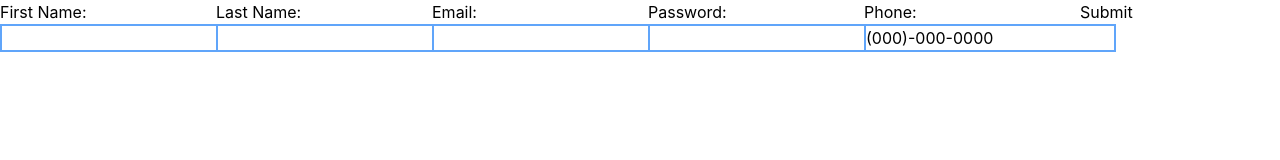
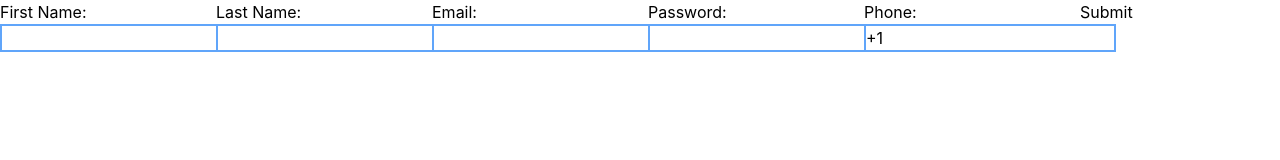
Before and after one commit to AdrianRRojo/authtemplate, a React (Create React App) app: page / in a window 1280 px wide. Shown: the top 160 px of the page. Built offline with nearby package versions, Linux system fonts and the light colour scheme.

Commit message:
Phone number Regex

```diff
--- a/src/components/login.tsx
+++ b/src/components/login.tsx
@@ -1,4 +1,4 @@
-import { useEffect,useState} from "react";
+import { useEffect,useState } from "react";
 import { Register } from "../controllers/registerController";
 
 export interface FormData {
@@ -7,51 +7,135 @@ export interface FormData {
   email: string;
   password: string;
   phone: string;
+}
 
+export default function Login() {
+  const [formData, setFormData] = useState<FormData>({
+    fname: "",
+    lname: "",
+    email: "",
+    password: "",
+    phone: "",
+  });
+
+  const [phone,setPhone] = useState("+1 ");
+  useEffect(() => {
+    console.log(formData.phone);
+  }, [formData.phone]);
+  const handleSubmit = async (event: React.FormEvent) => {
+    event.preventDefault();
+
+    try {
+        setFormData((prevData) => ({
+            ...prevData, phone
+          }));
+      await Register(formData);
+    } catch (error) {
+      console.log("Error", error);
+    }
+  };
+  const formatThePhoneNumber = (
+    value: string,
+    onChange: (phoneNumber: string) => void
+  ) => {
+    // Remove non-digit characters except the '+' symbol
+    const cleanedValue = value.replace(/\D/g, "");
+
+    let formattedValue = "+1";
+
+    if (cleanedValue.length > 1) {
+
+      if (cleanedValue.length > 1) {
+        formattedValue += ` (${cleanedValue.slice(1, 4)})`;
+      }
+
+      if (cleanedValue.length > 4) {
+        formattedValue += ` ${cleanedValue.slice(4, 7)}`;
       }
 
 
-export default function Login(){
-    const [formData, setFormData] = useState<FormData>({
-        fname: '',
-        lname: '',
-        email: '',
-        password: '',
-        phone: "(000)-000-0000",
-    })
-
-    const handleSubmit = async (event: React.FormEvent) => {
-        event.preventDefault();
-
-        try{
-            await Register(formData);
-        }catch(error){
-            console.log('Error', error);
+      if (cleanedValue.length > 7) {
+        formattedValue += `-${cleanedValue.slice(7, 11)}`;
       }
     }
 
-    const handleInputChange = (event: React.ChangeEvent<HTMLInputElement>) => {
-        const {name, value} = event.target;
-        setFormData((prevData) => ({...prevData, [name]: value}))
+
+    if (cleanedValue.length <= 1) {
+      formattedValue = "+1";
     }
 
-    return(
+
+    setPhone(formattedValue);
+    onChange(formattedValue);
+    // <input type="hidden" name="phone" value={phone} onChange={handleInputChange} hidden/>
+
+  };
+
+  const handleInputChange = (event: React.ChangeEvent<HTMLInputElement>) => {
+    const { name, value } = event.target;
+    setFormData((prevData) => ({ ...prevData, [name]: value }));
+  };
+
+  return (
     <div className="columns-6">
-            <form onSubmit={handleSubmit} >
-                <label htmlFor="fname" className="">First Name: </label>
-                <input id="fname" type="text" name="fname" className="border-2 border-blue-400" onChange={handleInputChange} value={formData.fname} required/>
+      <form onSubmit={handleSubmit}>
+        <label htmlFor="fname" className="">
+          First Name:{" "}
+        </label>
+        <input
+          id="fname"
+          type="text"
+          name="fname"
+          className="border-2 border-blue-400"
+          onChange={handleInputChange}
+          value={formData.fname}
+          required
+        />
 
         <label htmlFor="lname"> Last Name: </label>
-                <input id="lname" type="text" name="lname" className="border-2 border-blue-400" onChange={handleInputChange} value={formData.lname} required/>
+        <input
+          id="lname"
+          type="text"
+          name="lname"
+          className="border-2 border-blue-400"
+          onChange={handleInputChange}
+          value={formData.lname}
+          required
+        />
 
         <label htmlFor="email">Email: </label>
-                <input id="email" type="email" name="email" className="border-2 border-blue-400" onChange={handleInputChange} value={formData.email} required/>
+        <input
+          id="email"
+          type="email"
+          name="email"
+          className="border-2 border-blue-400"
+          onChange={handleInputChange}
+          value={formData.email}
+          required
+        />
 
         <label htmlFor="password">Password: </label>
-                <input id="password" type="password" name="password" className="border-2 border-blue-400" onChange={handleInputChange} value={formData.password} required/>
+        <input
+          id="password"
+          type="password"
+          name="password"
+          className="border-2 border-blue-400"
+          onChange={handleInputChange}
+          value={formData.password}
+          required
+        />
 
-                <label htmlFor="phone">Phone: </label>
-                <input id="phone" type="phone" name="phone" className="border-2 border-blue-400" onChange={handleInputChange} value={formData.phone}/>
+        <label htmlFor="phoneForm">Phone: </label>
+        <input
+          id="phoneForm"
+          type="phoneForm"
+          name="phoneForm"
+          maxLength={20}
+          className="border-2 border-blue-400"
+          onChange={(e)=> formatThePhoneNumber(e.target.value, setPhone)}
+          value={phone}
+
+        />
 
         <button type="submit">Submit</button>
       </form>
--- a/src/controllers/registerController.tsx
+++ b/src/controllers/registerController.tsx
@@ -6,8 +6,12 @@ export const Register = async (data: FormData) => {
   console.log("Data: ", JSON.stringify(data));
   var password = data.password;
   var hashedPassword = bcrypt.hashSync(password, salt);
+  //for log in later:
+  /*
+    bcrypt.compare(password, hashedPassword)
+  */
+  data.password = hashedPassword;
 
-  data.password = hashedPassword;
 
 
   try {
```
Lines whose indentation alone changed are shown as unchanged.
